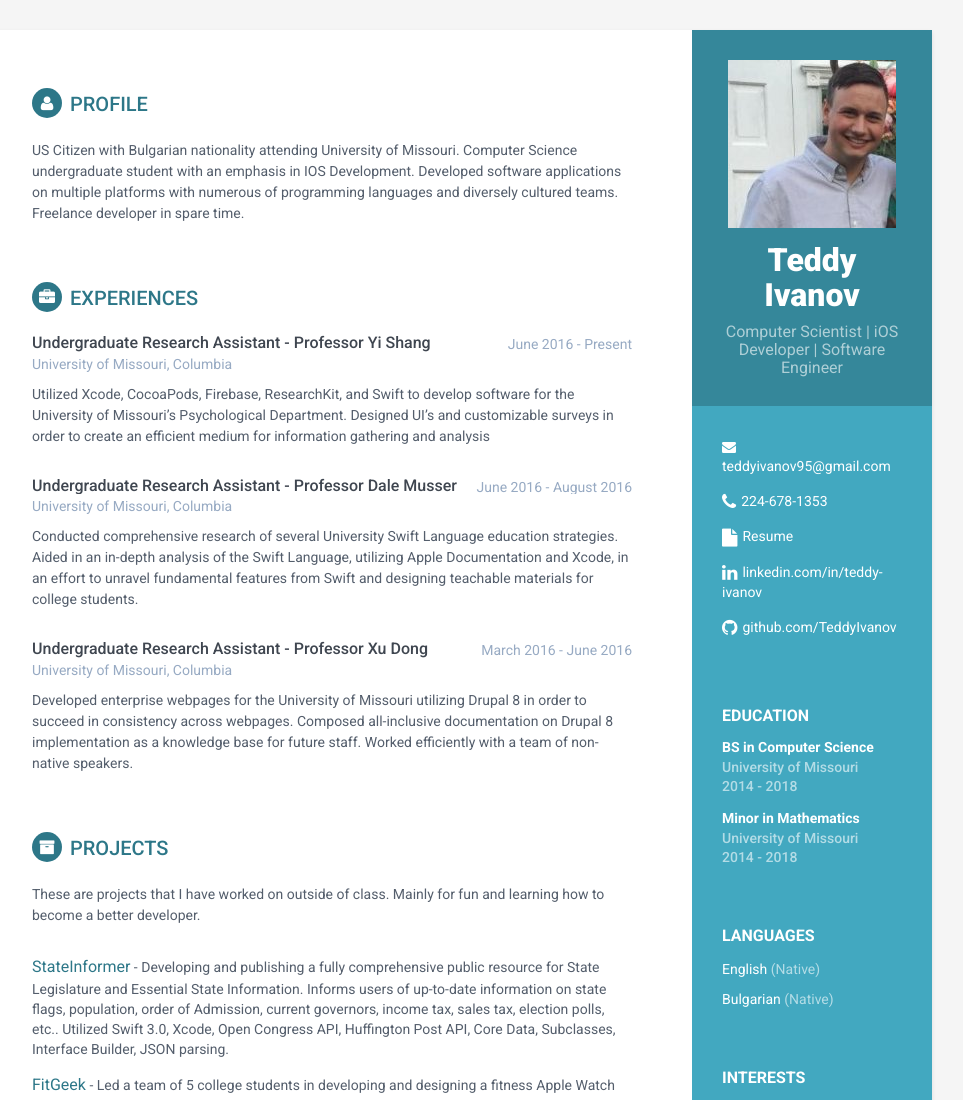
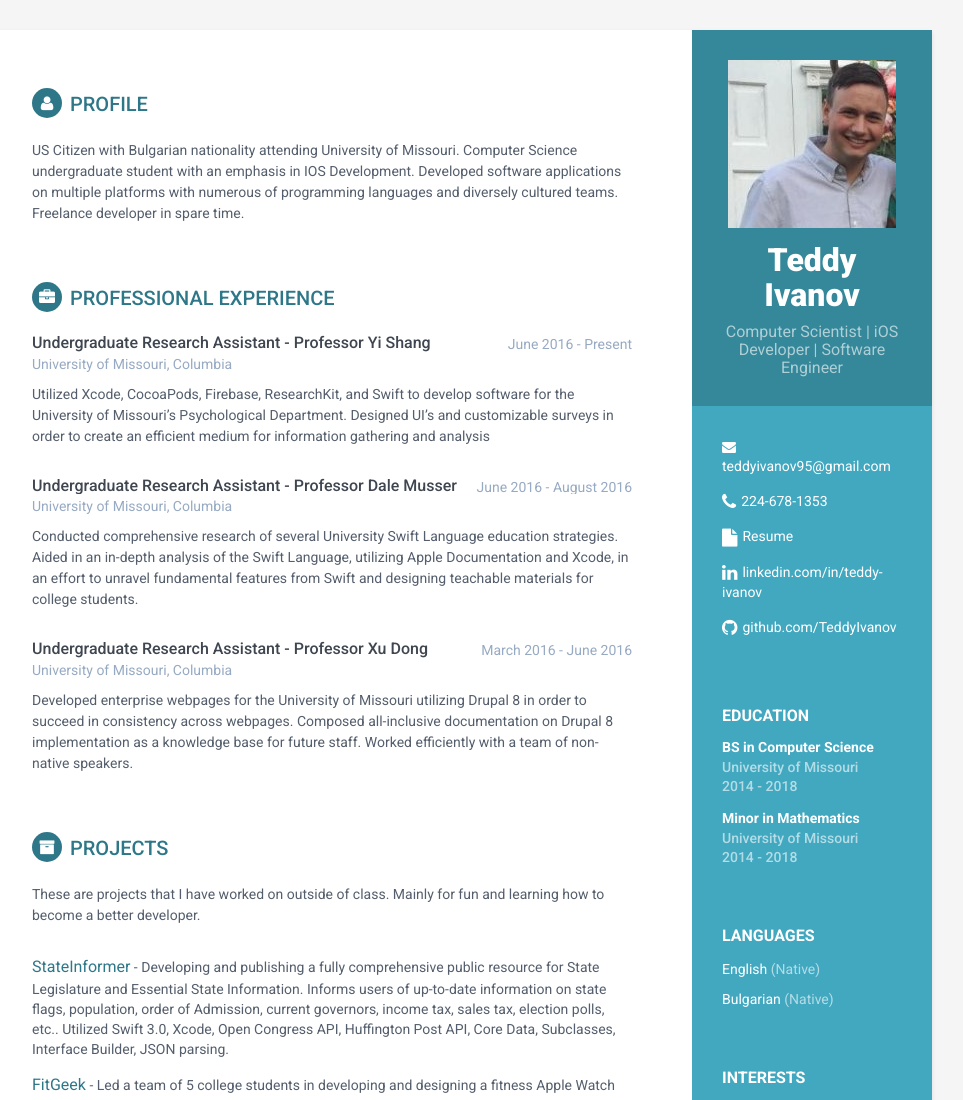
Before and after one commit to TeddyIvanov/TeddyIvanov.github.io, a plain HTML site: page index.html in a window 1280 px wide. Shown: the top 1100 px of the page, without its empty margins (188-1151 px from the left). Drawn offline with Linux system fonts and the light colour scheme.

Commit message:
Update index.html

```diff
--- a/index.html
+++ b/index.html
@@ -88,7 +88,7 @@
             </section><!--//section-->
 
             <section class="section experiences-section">
-                <h2 class="section-title"><i class="fa fa-briefcase"></i>Experiences</h2>
+                <h2 class="section-title"><i class="fa fa-briefcase"></i>Professional Experience</h2>
 
                 <div class="item">
                     <div class="meta">
```
